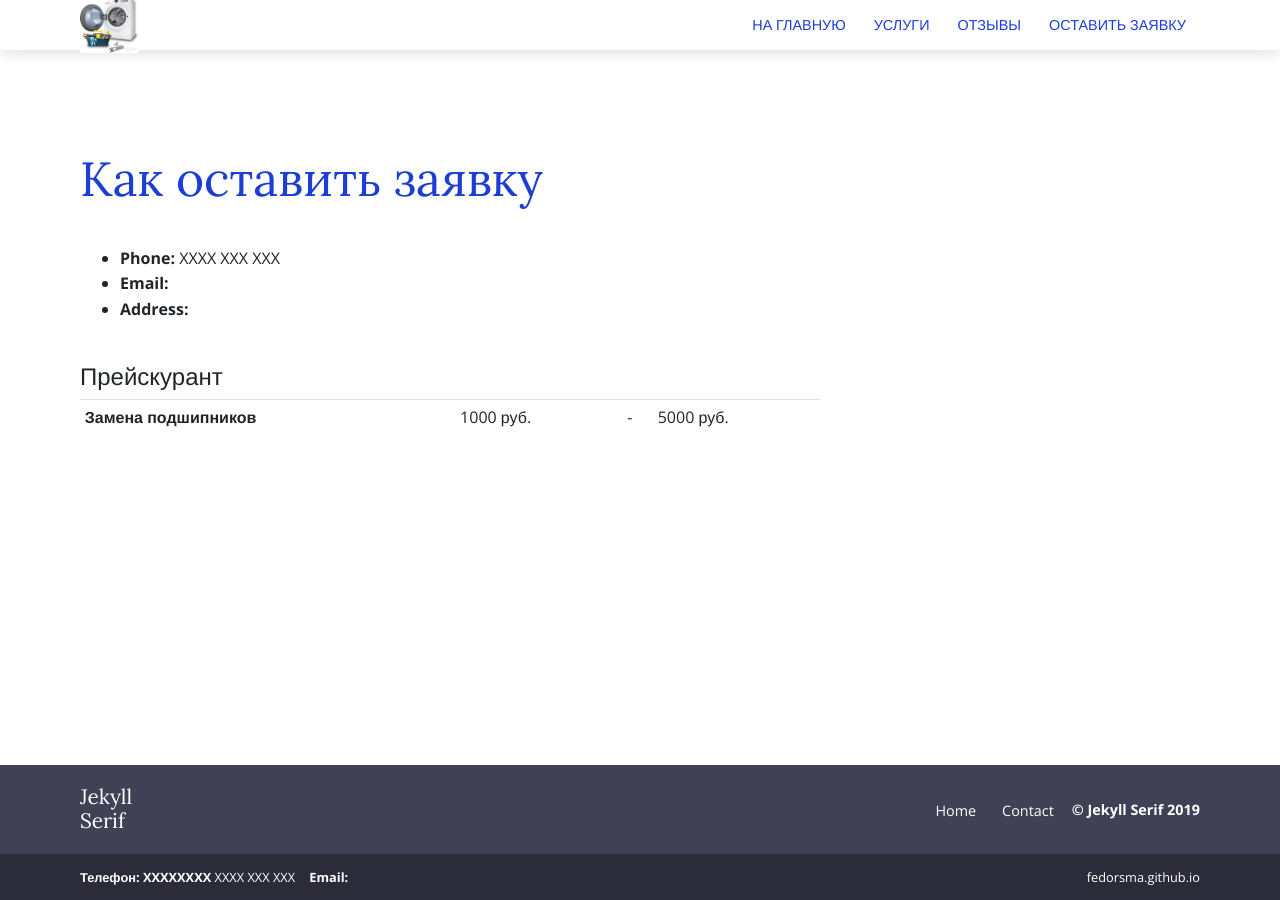
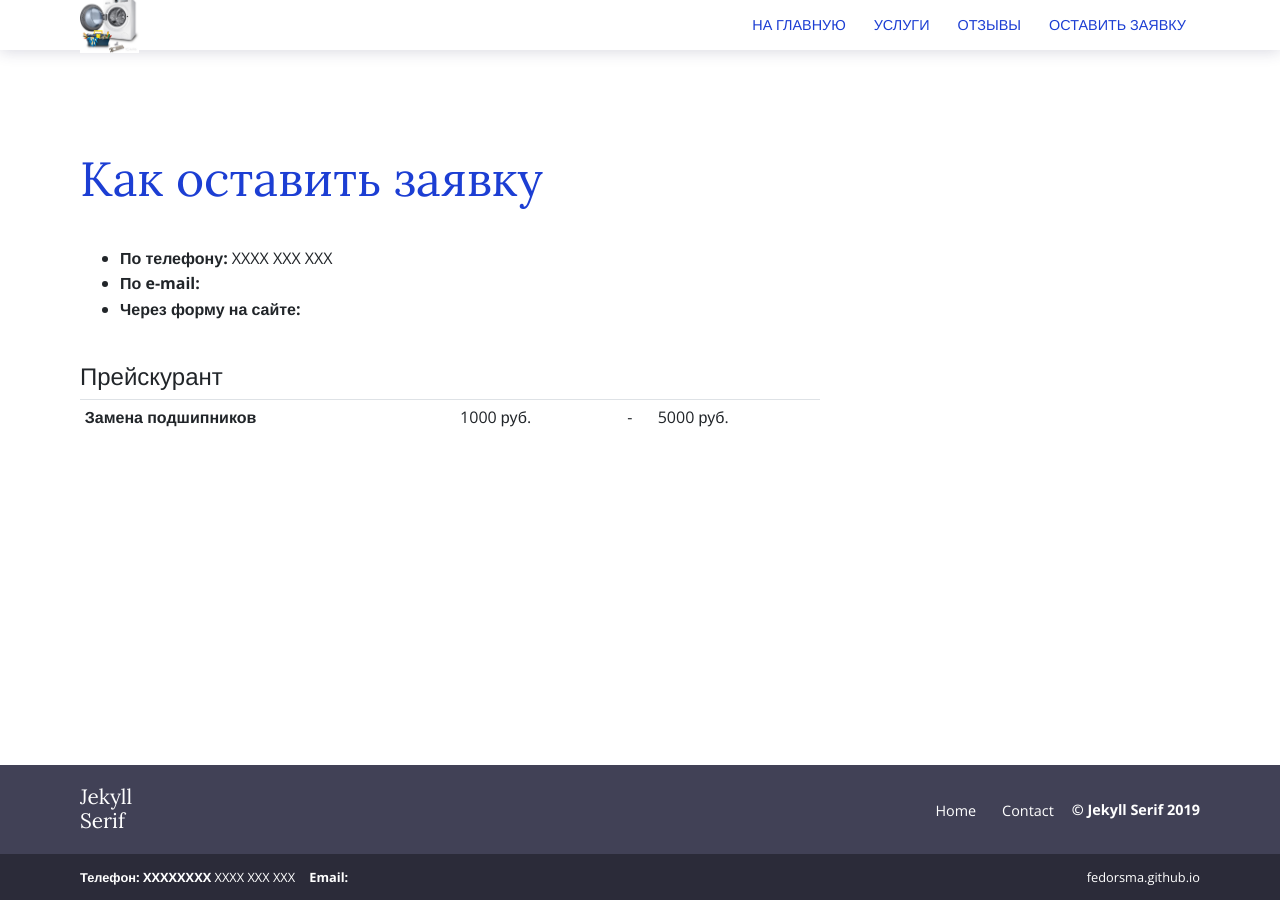
Before and after one commit to fedorsma/fedorsma.github.io, a Jekyll site: the page built from contact.html, in a window 1280 px wide. Built offline with Jekyll 4.4.1, drawn with Linux system fonts in a browser that asks for light colours.

Commit message:
Update contact.html

```diff
--- a/contact.html
+++ b/contact.html
@@ -17,11 +17,11 @@ bodyClass: page-contact
   <div class="row">
     <div class="col-12 col-md-8">
       <ul>
-        <li><strong>Phone: </strong>{{ site.data.contact.phone }}</li>
-        <li><strong>Email: </strong><a href="mailto:{{ site.data.contact.email }}">
+        <li><strong>По телефону: </strong>{{ site.data.contact.phone }}</li>
+        <li><strong>По e-mail: </strong><a href="mailto:{{ site.data.contact.email }}">
             {{ site.data.contact.email }}</a></li>
         {% if site.data.contact.address %}
-        <li><strong>Address: </strong>{{ site.data.contact.address }}</li>
+        <li><strong>Через форму на сайте: </strong>{{ site.data.contact.address }}</li>
         {% endif %}
       </ul>
       <h4 class="mt-4">Прейскурант</h4>
```
